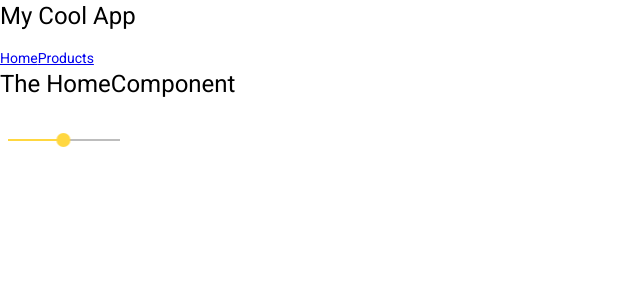
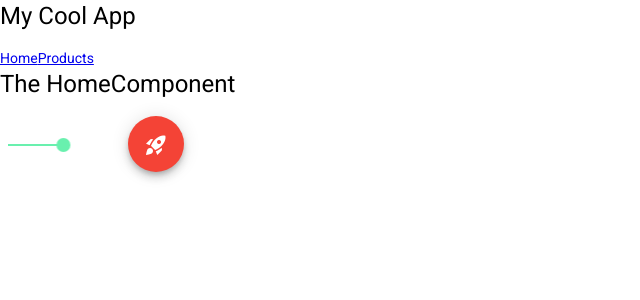
Before and after one commit to plolon/AngularFullApp, an Angular app: page / in a window 1280 px wide. Shown: the top 300 px of the page, without its empty margins (0-640 px from the left). Built offline with nearby package versions, Linux system fonts and the light colour scheme.

Commit message:
Created mat icon button

```diff
--- a/src/app/app.component.html
+++ b/src/app/app.component.html
@@ -3,3 +3,6 @@
 <a routerLink="/products">Products</a>
 <router-outlet></router-outlet>
 <mat-slider min="1" max="100" step="1" value="50"></mat-slider>
+<button mat-fab color="warn" aria-label="Example icon button with a home icon">
+    <mat-icon>rocket_launch</mat-icon>
+  </button>
--- a/src/app/material.module.ts
+++ b/src/app/material.module.ts
@@ -1,8 +1,10 @@
 import { NgModule } from '@angular/core';
 import { MatSliderModule } from '@angular/material/slider';
+import { MatButtonModule } from '@angular/material/button';
+import { MatIconModule } from '@angular/material/icon';
 
 @NgModule({
-    imports: [],
-    exports: [MatSliderModule]
+  imports: [],
+  exports: [MatSliderModule, MatButtonModule, MatIconModule],
 })
 export class MaterialModule {}
--- a/src/styles.css
+++ b/src/styles.css
@@ -1,5 +1,5 @@
 /* You can add global styles to this file, and also import other style files */
-@import "~@angular/material/prebuilt-themes/deeppurple-amber.css";
+@import "~@angular/material/prebuilt-themes/purple-green.css";
 
 html, body { height: 100%; }
 body { margin: 0; font-family: Roboto, "Helvetica Neue", sans-serif; }
```
